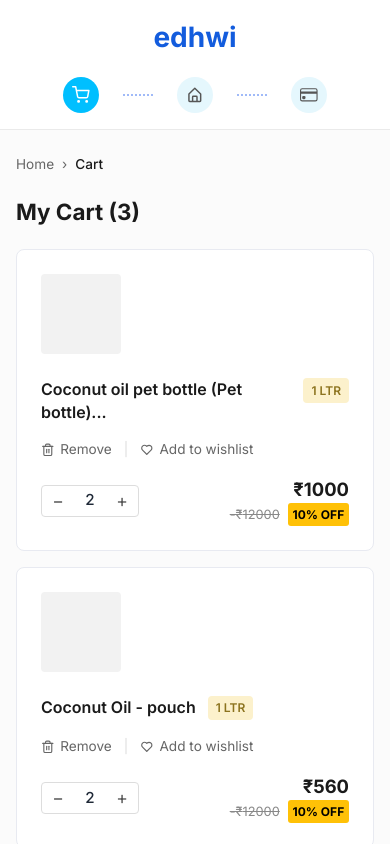
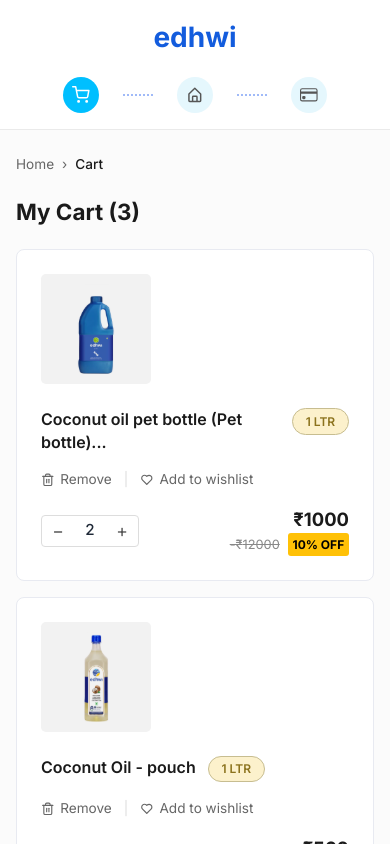
Before and after one commit to Aswankappingal/Edhwi-feb-23, a React (Vite) app: page /cart in a window 390 px wide. Shown: the top 844 px of the page. Built offline with nearby package versions, Linux system fonts and the light colour scheme; a web font is replaced by a local one.

Commit message:
feat: Introduce responsive Navbar component with dynamic styling and add Cart page.

```diff
--- a/src/App.jsx
+++ b/src/App.jsx
@@ -42,8 +42,9 @@ function App() {
                 <OurProcess />
                 <EdhwiMoments />
                 <OurPromise />
+                <VideoBanner />
                 <BlogSub />
-                <VideoBanner />
+
               </>
             }
           />
--- a/src/components/Navbar/Navbar.jsx
+++ b/src/components/Navbar/Navbar.jsx
@@ -23,7 +23,16 @@ const Navbar = ({ setCurrentPage }) => {
                 bsCollapse.hide();
             }
         }
+        document.body.classList.remove('menu-open');
         window.scrollTo(0, 0);
+    };
+
+    const handleMenuOpen = () => {
+        document.body.classList.add('menu-open');
+    };
+
+    const handleMenuClose = () => {
+        document.body.classList.remove('menu-open');
     };
 
     return (
@@ -44,6 +53,7 @@ const Navbar = ({ setCurrentPage }) => {
                 <button
                     className="navbar-toggler border-0 shadow-none px-0"
                     type="button"
+                    onClick={handleMenuOpen}
                     data-bs-toggle="collapse"
                     data-bs-target="#navbarSupportedContent"
                 >
@@ -63,6 +73,7 @@ const Navbar = ({ setCurrentPage }) => {
                             className="btn-close btn-close-white position-absolute"
                             style={{ top: '20px', right: '20px', zIndex: 10, filter: 'invert(1) grayscale(100%) brightness(200%)' }}
                             type="button"
+                            onClick={handleMenuClose}
                             data-bs-toggle="collapse"
                             data-bs-target="#navbarSupportedContent"
                         ></button>
@@ -144,7 +155,10 @@ const Navbar = ({ setCurrentPage }) => {
                             style={{ maxWidth: '250px' }}
                             data-bs-toggle="collapse"
                             data-bs-target=".navbar-collapse.show"
-                            onClick={() => setIsLoginModalOpen(true)}
+                            onClick={() => {
+                                setIsLoginModalOpen(true);
+                                handleMenuClose();
+                            }}
                         >
                             Login/ Register
                         </button>
--- a/src/components/Navbar/Navbar.scss
+++ b/src/components/Navbar/Navbar.scss
@@ -184,6 +184,12 @@
 /* =====================================================
    🔥 MOBILE MENU (Custom Fullscreen Overlay)
    ===================================================== */
+
+body.menu-open {
+    overflow: hidden !important;
+    touch-action: none;
+}
+
 @media (max-width: 991px) {
     .navbar.navbar-light-mode .custom-mobile-menu {
         background: #155eef !important;
@@ -194,6 +200,7 @@
         top: 0;
         left: 0;
         width: 100vw;
+        height: 100vh !important;
         background: #155eef !important;
         z-index: 1050;
         padding-bottom: 3rem;
--- a/src/components/Pages/Cart/Cart.jsx
+++ b/src/components/Pages/Cart/Cart.jsx
@@ -11,7 +11,7 @@ const Cart = () => {
     const [cartItems, setCartItems] = useState([
         {
             id: 1,
-            image: '/path/to/bottle1.png', // Replace with actual path in your project or generic placeholder
+            image: '/Kuppi.svg', // Replace with actual path in your project or generic placeholder
             title: 'Coconut oil pet bottle (Pet bottle)...',
             volume: '1 LTR',
             price: 1000,
@@ -21,7 +21,7 @@ const Cart = () => {
         },
         {
             id: 2,
-            image: '/path/to/pouch.png',
+            image: '/Edhwi-bottle.svg',
             title: 'Coconut Oil - pouch',
             volume: '1 LTR',
             price: 560,
@@ -31,7 +31,7 @@ const Cart = () => {
         },
         {
             id: 3,
-            image: '/path/to/bottle2.png',
+            image: '/Edhwi-packet.svg',
             title: 'Coconut oil pet bottle (Pet bottle)...',
             volume: '1 LTR',
             price: 1000,
@@ -77,7 +77,7 @@ const Cart = () => {
                                 <div className="item-image-container">
                                     {/* Using a placeholder div for the image to match structure */}
                                     <div className="image-placeholder">
-                                        {/* <img src={item.image} alt={item.title} /> */}
+                                        <img src={item.image} alt={item.title} />
                                     </div>
                                 </div>
 
--- a/src/components/Pages/Cart/Cart.scss
+++ b/src/components/Pages/Cart/Cart.scss
@@ -6,7 +6,7 @@
     .cart-content-wrapper {
         max-width: 1200px;
         margin: 0 auto;
-        padding: 2rem 5rem;
+        padding: 1rem 0rem 5rem 0rem;
 
         @media (max-width: 1024px) {
             padding: 2rem;
@@ -43,7 +43,7 @@
     .cart-main-grid {
         display: grid;
         grid-template-columns: 1fr 360px;
-        gap: 2rem;
+        gap: 3rem;
         align-items: flex-start;
 
         @media (max-width: 900px) {
@@ -72,14 +72,16 @@
             }
 
             .item-image-container {
-                width: 80px;
+                width: 110px;
+                height: 110px;
                 flex-shrink: 0;
 
                 .image-placeholder {
-                    width: 100%;
-                    aspect-ratio: 1;
+                    width: 110px;
+                    height: 110px;
                     background-color: #f2f2f2;
-                    border-radius: 4px;
+                    border-radius: 4.84px;
+                    opacity: 1;
                     display: flex;
                     align-items: center;
                     justify-content: center;
@@ -88,6 +90,8 @@
                         width: 100%;
                         height: 100%;
                         object-fit: contain;
+                        padding: 10px;
+                        mix-blend-mode: multiply;
                     }
                 }
             }
@@ -115,10 +119,11 @@
                     .item-volume-badge {
                         background-color: #fcf1cc; // light yellow
                         color: #8c731e;
+                        border: 1px solid #C7BD90;
                         font-size: 0.75rem;
                         font-weight: 600;
-                        padding: 0.2rem 0.5rem;
-                        border-radius: 4px;
+                        padding: 0.2rem .8rem;
+                        border-radius: 50px;
                         white-space: nowrap;
                     }
                 }
```
